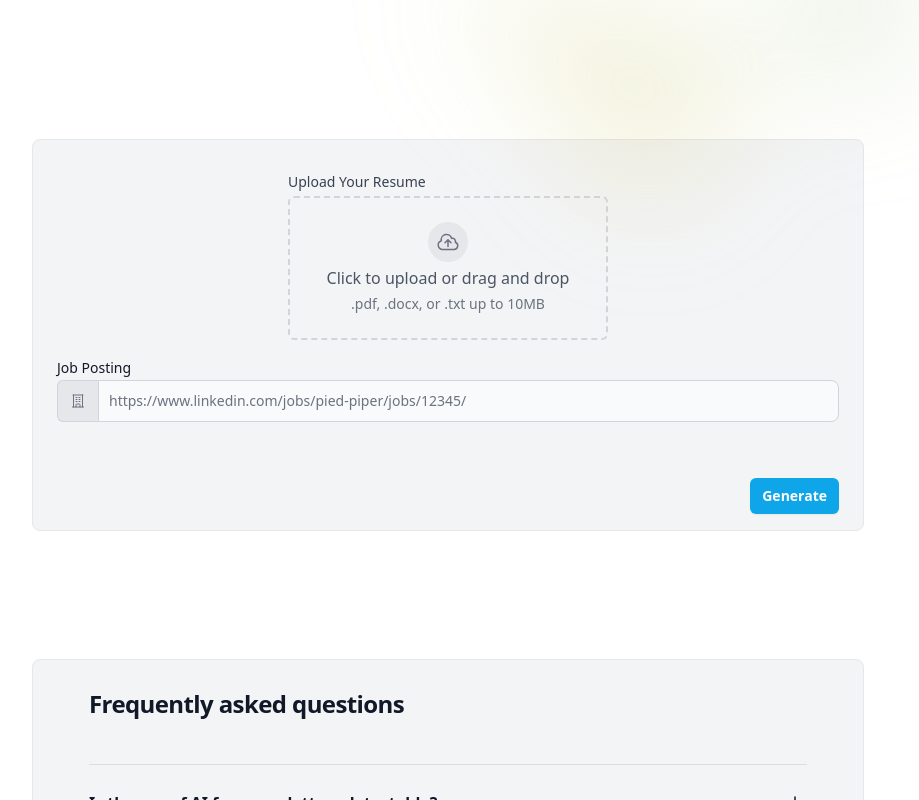
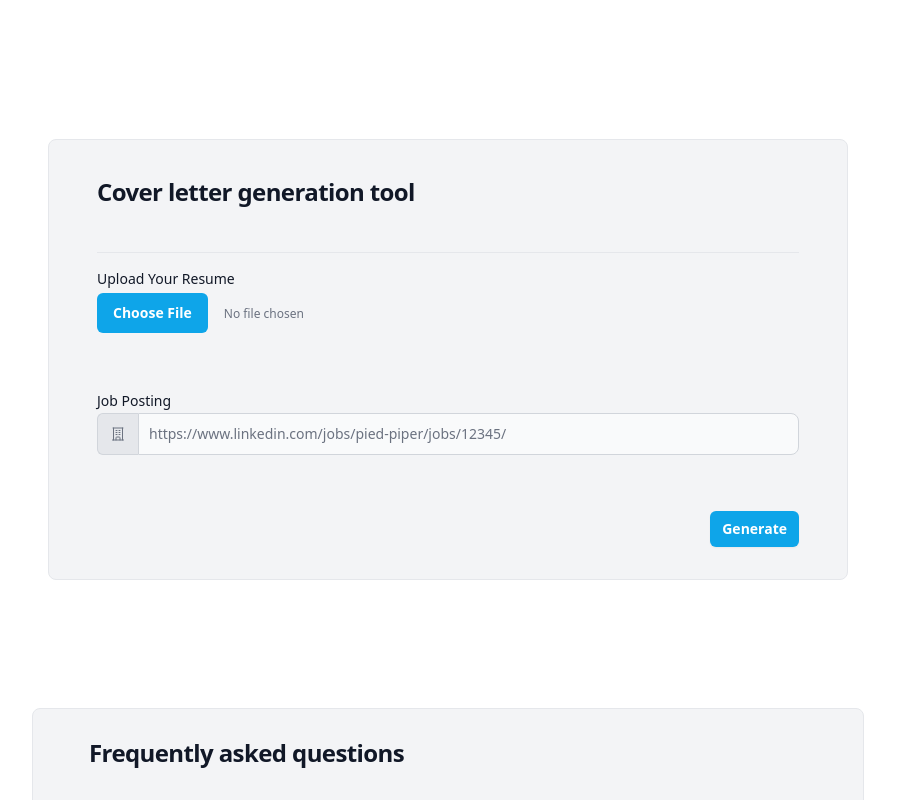
Before and after one commit to sim1029/employable-ai-client, a React (Vite) app: page / in a window 1280 px wide. Shown: the part 749-1549 px from the top of the page, without its empty margins (192-1111 px from the left). Built offline with nearby package versions, Linux system fonts and the light colour scheme.

Commit message:
update file upload capabilities

```diff
--- a/src/App.jsx
+++ b/src/App.jsx
@@ -7,9 +7,11 @@ import InputForm from "./components/InputForm";
 import Response from "./components/Response";
 
 function App() {
-  const [linkedin, setLinkedin] = useState("");
-  const [company, setCompany] = useState("");
-  const [loading, setLoading] = useState(true);
+  const [resumeFile, setResumeFile] = useState(null);
+  const [resumeFileError, setResumeFileError] = useState(null);
+  const [jobpostURLError, setJobpostURLError] = useState(null);
+  const [jobpostURL, setJobpostURL] = useState("");
+  const [loading, setLoading] = useState(false);
   const [clickedGenerate, setClickedGenerate] = useState(false);
   const [clipboardStatus, setClipboardStatus] = useState(false);
   const [responseMessage, setResponseMessage] = useState("");
@@ -21,49 +23,61 @@ function App() {
 
   const submitFunc = async (e) => {
     e.preventDefault();
-    return;
+    let isInputEmpty = false;
+    if (!resumeFile) {
+      setResumeFileError("File upload cannot be empty");
+      isInputEmpty = true;
+    }
+    if (!jobpostURL) {
+      setJobpostURLError("Job posting URL cannot be empty");
+      isInputEmpty = true;
+    }
+    if (isInputEmpty) return;
+    setResumeFileError(null);
+    setJobpostURLError(null);
     setClickedGenerate(true);
     setResponseMessage("");
-    setLoading(false);
+    setLoading(true);
     try {
-      const response = await fetch(`${backendURL}/generate`, {
+      // Create a FormData object to send the file and the jobpostingURL
+      const formData = new FormData();
+      formData.append("resumeFile", resumeFile);
+      formData.append("jobpostURL", jobpostURL);
+      const response = await fetch(`${backendURL}/upload`, {
         method: "POST",
-        headers: {
-          "Content-Type": "application/json",
-        },
-        body: JSON.stringify({
-          company_name: company,
-          linkedin_profile_url: linkedin,
-        }),
+        body: formData,
       });
 
       if (!response.ok) {
         throw new Error("Network response was not ok");
       }
 
-      const reader = response.body.getReader();
-      setLoading(true);
+      //   const reader = response.body.getReader();
+      const data = await response.json();
+      console.log(data);
+      setResponseMessage(data);
+      setLoading(false);
 
-      // eslint-disable-next-line no-constant-condition
-      while (true) {
-        const { done, value } = await reader.read();
+      //   // eslint-disable-next-line no-constant-condition
+      //   while (true) {
+      //     const { done, value } = await reader.read();
 
-        if (done) {
-          break;
-        }
+      //     if (done) {
+      //       break;
+      //     }
 
-        let decoded_val = new TextDecoder().decode(value);
-        setResponseMessage((prev) => prev + decoded_val);
-      }
+      //     let decoded_val = new TextDecoder().decode(value);
+      //     setResponseMessage((prev) => prev + decoded_val);
+      //   }
 
-      reader.releaseLock();
+      //   reader.releaseLock();
     } catch (error) {
       // Handle and log the error message
       console.error("Fetch error:", error.message);
 
       // Handle the error or take appropriate actions here
       setResponseMessage("Something went wrong");
-      setLoading(true);
+      setLoading(false);
     }
   };
 
@@ -73,7 +87,7 @@ function App() {
     if (clipboardStatus) {
       timer = setTimeout(() => {
         setClipboardStatus(false);
-      }, 3500);
+      }, 2000);
     }
     return () => {
       if (timer) {
@@ -81,16 +95,19 @@ function App() {
       }
     };
   }, [clipboardStatus]);
+
   return (
     <div>
       <div className="max-w-4xl mx-auto">
         <div className="bg-white">
           <Hero />
           <InputForm
-            linkedin={linkedin}
-            setLinkedin={setLinkedin}
-            company={company}
-            setCompany={setCompany}
+            resumeFile={resumeFile}
+            setResumeFile={setResumeFile}
+            resumeFileError={resumeFileError}
+            jobpostURLError={jobpostURLError}
+            jobpostURL={jobpostURL}
+            setJobpostURL={setJobpostURL}
             submitFunc={submitFunc}
             loading={loading}
           />
--- a/src/components/Hero.jsx
+++ b/src/components/Hero.jsx
@@ -58,18 +58,6 @@ export default function Hero() {
             </div>
           </div>
         </div>
-        <div
-          className="absolute inset-x-0 top-[calc(100%-13rem)] -z-10 transform-gpu overflow-hidden blur-3xl sm:top-[calc(100%-30rem)]"
-          aria-hidden="true"
-        >
-          <div
-            className="relative left-[calc(50%+3rem)] aspect-[1155/678] w-[36.125rem] -translate-x-1/2 bg-gradient-to-tr from-[#F4D160] to-[#09A6E9] opacity-30 sm:left-[calc(50%+36rem)] sm:w-[72.1875rem]"
-            style={{
-              clipPath:
-                "polygon(74.1% 44.1%, 100% 61.6%, 97.5% 26.9%, 85.5% 0.1%, 80.7% 2%, 72.5% 32.5%, 60.2% 62.4%, 52.4% 68.1%, 47.5% 58.3%, 45.2% 34.5%, 27.5% 76.7%, 0.1% 64.9%, 17.9% 100%, 27.6% 76.8%, 76.1% 97.7%, 74.1% 44.1%)",
-            }}
-          />
-        </div>
       </div>
     </>
   );
--- a/src/components/InputForm.jsx
+++ b/src/components/InputForm.jsx
@@ -1,45 +1,44 @@
 export default function InputForm(props) {
+  const handleFileChange = (e) => {
+    const selectedFile = e.target.files[0];
+    if (selectedFile.size > 2097152) {
+      alert("File size too large!");
+      return;
+    }
+    props.setResumeFile(selectedFile);
+  };
+
   return (
     <form
       onSubmit={(e) => props.submitFunc(e)}
       id="submit"
-      className="border border-gray-200 bg-gray-100 p-4 rounded-lg mx-auto max-w-7xl px-6 lg:mx-8 mt-32"
+      className="border border-gray-200 bg-gray-100 p-8 rounded-lg mx-auto max-w-7xl px-12 lg:mx-12 mt-32"
     >
+      <h2 className=" text-2xl font-bold leading-10 tracking-tight text-gray-900">
+        Cover letter generation tool
+      </h2>
+      <hr className="mt-10 space-y-6 divide-y divide-gray-900/10" />
+
       <div className="space-y-12">
         <div className="border-gray-900/10 pb-12 mt-4">
-          <div className="mx-auto max-w-xs">
+          <div className="flex max-w-xs pb-4">
             <label
               htmlFor="resume-input"
-              className="mb-1 block text-sm font-medium text-gray-700"
+              className="mb-1 block text-sm font-medium text-gray-900 after:ml-0.5"
             >
               Upload Your Resume
-            </label>
-            <label className="flex w-full cursor-pointer appearance-none items-center justify-center rounded-md border-2 border-dashed border-gray-300 p-6 transition-all hover:border-sky-500">
-              <div className="space-y-1 text-center">
-                <div className="mx-auto inline-flex h-10 w-10 items-center justify-center rounded-full bg-gray-200">
-                  <svg
-                    xmlns="http://www.w3.org/2000/svg"
-                    fill="none"
-                    viewBox="0 0 24 24"
-                    strokeWidth="1.5"
-                    stroke="currentColor"
-                    className="h-6 w-6 text-gray-500"
-                  >
-                    <path
-                      strokeLinecap="round"
-                      strokeLinejoin="round"
-                      d="M12 16.5V9.75m0 0l3 3m-3-3l-3 3M6.75 19.5a4.5 4.5 0 01-1.41-8.775 5.25 5.25 0 0110.233-2.33 3 3 0 013.758 3.848A3.752 3.752 0 0118 19.5H6.75z"
+              <input
+                id="resume-input"
+                type="file"
+                className="block file:mt-1 w-full text-xs file:mr-4 file:rounded-md text-gray-500 file:border-0 file:cursor-pointer file:bg-sky-500 file:py-2.5 file:px-4 file:text-sm file:font-semibold file:text-white hover:file:bg-sky-400 hover:cursor- focus:outline-none disabled:pointer-events-none disabled:opacity-60"
+                accept=".pdf,.docx,.txt"
+                onChange={(e) => handleFileChange(e)}
               />
-                  </svg>
-                </div>
-                <div className="text-gray-600">
-                  Click to upload or drag and drop
-                </div>
-                <p className="text-sm text-gray-500">
-                  .pdf, .docx, or .txt up to 10MB
+              {props.resumeFileError && (
+                <p className="mt-1 text-sm text-red-500">
+                  {props.resumeFileError}
                 </p>
-              </div>
-              <input id="resume-input" type="file" className="sr-only" />
+              )}
             </label>
           </div>
 
@@ -66,22 +65,36 @@ export default function InputForm(props) {
                 />
               </svg>
             </span>
-
+            {props.jobpostURLError ? (
+              <input
+                type="text"
+                name="posting"
+                id="posting"
+                className="rounded-none rounded-r-lg bg-gray-50 border text-gray-900 focus:ring-sky-500 focus:border-sky-500 border-red-500 block flex-1 min-w-0 w-full text-sm p-2.5 "
+                placeholder="https://www.linkedin.com/jobs/pied-piper/jobs/12345/"
+                value={props.jobpostURL}
+                onChange={(e) => props.setJobpostURL(e.target.value)}
+              />
+            ) : (
               <input
                 type="text"
                 name="posting"
                 id="posting"
                 className="rounded-none rounded-r-lg bg-gray-50 border border-gray-300 text-gray-900 focus:ring-sky-500 focus:border-sky-500 block flex-1 min-w-0 w-full text-sm p-2.5 "
                 placeholder="https://www.linkedin.com/jobs/pied-piper/jobs/12345/"
-              value={props.company}
-              onChange={(e) => props.setCompany(e.target.value)}
+                value={props.jobpostURL}
+                onChange={(e) => props.setJobpostURL(e.target.value)}
               />
+            )}
           </div>
+          {props.jobpostURLError && (
+            <p className="mt-1 text-sm text-red-500">{props.jobpostURLError}</p>
+          )}
         </div>
       </div>
 
       <div className="mt-2 flex items-center justify-end gap-x-6">
-        {props.loading ? (
+        {!props.loading ? (
           <button
             type="submit"
             className="rounded-md bg-sky-500 px-3 py-2 text-sm font-semibold text-white shadow-sm hover:bg-sky-400 focus-visible:outline focus-visible:outline-2 focus-visible:outline-offset-2 focus-visible:outline-sky-500"
--- a/src/components/Response.jsx
+++ b/src/components/Response.jsx
@@ -5,7 +5,7 @@ export default function Response(props) {
     <>
       {props.clickedGenerate && (
         <div className="border border-gray-200 bg-gray-100 p-4 rounded-lg mx-auto max-w-7xl px-6 lg:mx-8 mt-32">
-          {props.responseMessage && props.loading ? (
+          {props.responseMessage && !props.loading ? (
             <>
               <div className="flex justify-between mt-1">
                 <h2 className="text-2xl font-bold leading-10 tracking-tight text-gray-900">
@@ -17,7 +17,7 @@ export default function Response(props) {
                     className="inline-flex items-center gap-x-1.5 rounded-md bg-sky-500 px-2.5 py-1.5 text-sm font-semibold text-white shadow-sm hover:bg-sky-400 focus-visible:outline focus-visible:outline-2 focus-visible:outline-offset-2 focus-visible:outline-sky-500"
                     onClick={() => {
                       props.setClipboardStatus(true);
-                      navigator.clipboard.writeText(responseMessage);
+                      navigator.clipboard.writeText(props.responseMessage);
                     }}
                   >
                     Copied to Clipboard!
```
Lines whose indentation alone changed are shown as unchanged.
